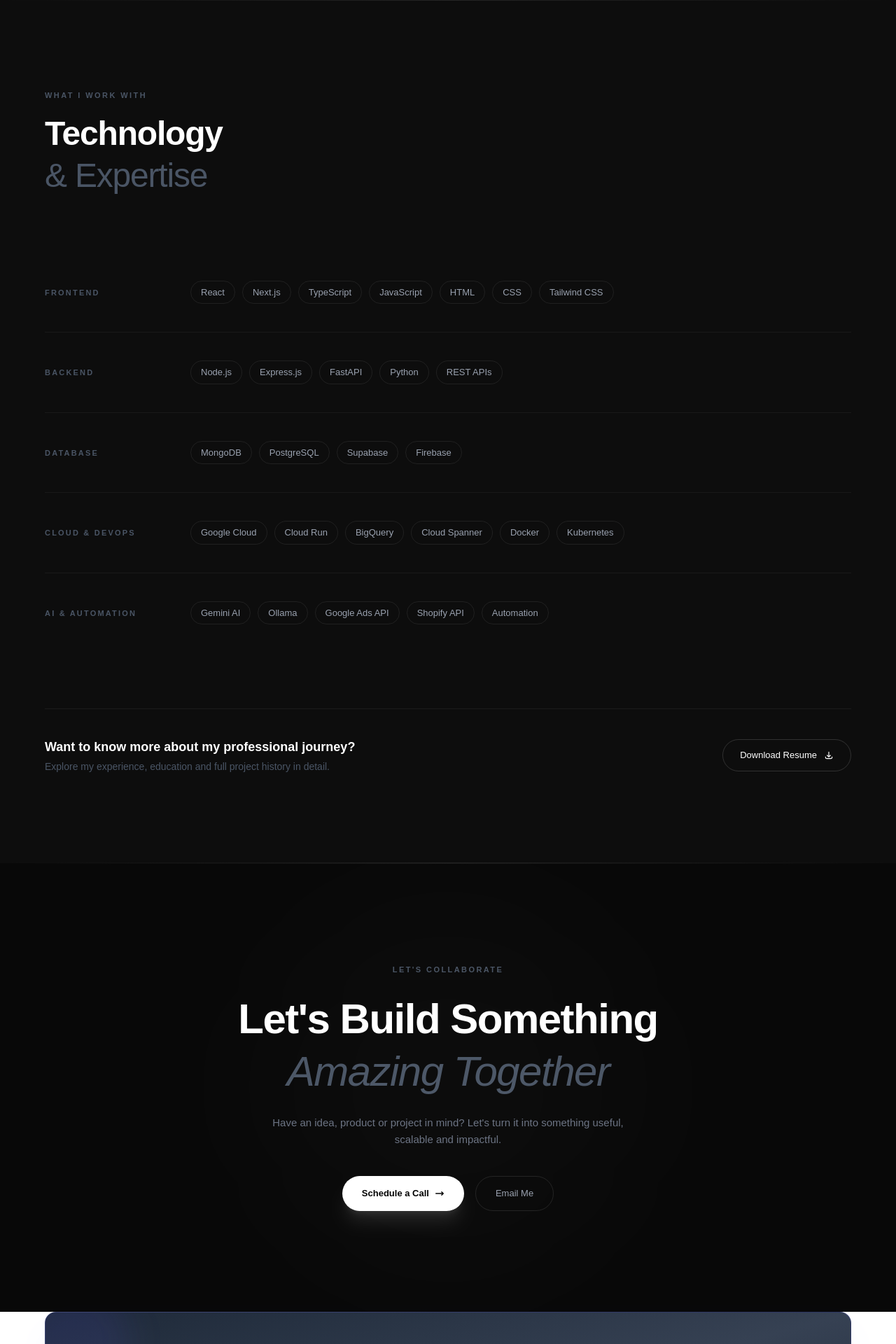
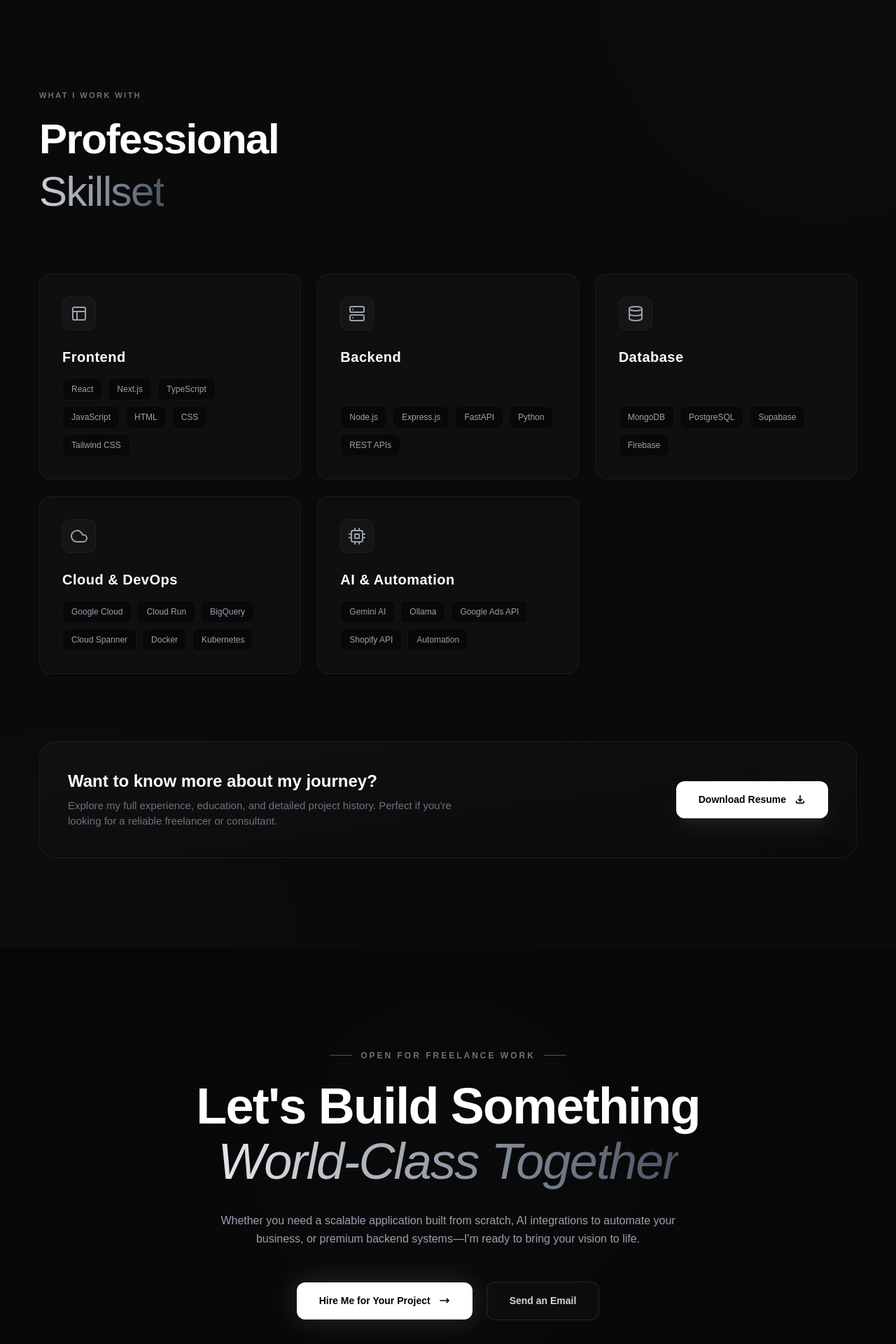
Before and after one commit to pappuyadav95230/my-portfolio, a Next.js app: page / in a window 1280 px wide. Shown: the part 800-2720 px from the top of the page at 70% size. Built offline with nearby package versions, Linux system fonts and the light colour scheme; a web font is replaced by a local one.

Commit message:
feat: add portfolio home page hero component and skills section with bento grid layout

```diff
--- a/app/page.tsx
+++ b/app/page.tsx
@@ -32,7 +32,7 @@
             quality={90}
             className="object-cover object-top"
             style={{
-              filter: "grayscale(100%) contrast(1.2) brightness(0.85)",
+              filter: "grayscale(100%) contrast(1.15) brightness(1.1)",
             }}
             sizes="46vw"
           />
@@ -89,12 +89,12 @@
               initial={{ opacity: 0, y: 16 }}
               animate={{ opacity: 1, y: 0 }}
               transition={{ duration: 0.7, delay: 0.12 }}
-              className="font-black leading-[1.05] tracking-tight text-white"
+              className="font-black leading-[1.05] tracking-tight text-gray-200"
               style={{ fontSize: "clamp(2.8rem, 5.5vw, 5.5rem)" }}
             >
               Turning Ideas into
               <br />
-              Digital Solutions
+              <span className="text-gray-400">Digital Solutions</span>
             </motion.h1>
 
             {/* Description */}
--- a/components/SkillsSection.tsx
+++ b/components/SkillsSection.tsx
@@ -1,101 +1,112 @@
 "use client";
 import { motion } from "framer-motion";
 import Link from "next/link";
+import { FiLayout, FiServer, FiDatabase, FiCloud, FiCpu } from "react-icons/fi";
 import { WorkTogether } from "./WorkTogether";
 
 const RESUME_LINK = "https://drive.google.com/file/d/14aulnauvOANFQxcqWzbnb53OCWNymLF5/view";
 
-// ── Tech stack organized by category (no progress bars)
+// ── Tech stack organized by category with icons
 const TECH_GROUPS = [
   {
     category: "Frontend",
+    icon: <FiLayout className="w-6 h-6" />,
     items: ["React", "Next.js", "TypeScript", "JavaScript", "HTML", "CSS", "Tailwind CSS"],
   },
   {
     category: "Backend",
+    icon: <FiServer className="w-6 h-6" />,
     items: ["Node.js", "Express.js", "FastAPI", "Python", "REST APIs"],
   },
   {
     category: "Database",
+    icon: <FiDatabase className="w-6 h-6" />,
     items: ["MongoDB", "PostgreSQL", "Supabase", "Firebase"],
   },
   {
     category: "Cloud & DevOps",
+    icon: <FiCloud className="w-6 h-6" />,
     items: ["Google Cloud", "Cloud Run", "BigQuery", "Cloud Spanner", "Docker", "Kubernetes"],
   },
   {
     category: "AI & Automation",
+    icon: <FiCpu className="w-6 h-6" />,
     items: ["Gemini AI", "Ollama", "Google Ads API", "Shopify API", "Automation"],
   },
 ];
 
 const containerVariants = {
   hidden: {},
-  show: { transition: { staggerChildren: 0.08 } },
+  show: { transition: { staggerChildren: 0.1 } },
 };
 const itemVariants = {
-  hidden: { opacity: 0, y: 16 },
-  show: { opacity: 1, y: 0, transition: { duration: 0.5 } },
+  hidden: { opacity: 0, y: 20 },
+  show: { opacity: 1, y: 0, transition: { duration: 0.6, ease: [0.16, 1, 0.3, 1] } },
 };
 
 const SkillsSection = () => {
   return (
     <>
       {/* ═══════════════════════════════════════════
-           TECHNOLOGY & EXPERTISE
+           TECHNOLOGY & EXPERTISE (Bento Grid Style)
       ═══════════════════════════════════════════ */}
       <section
         id="skills"
-        className="bg-[#0d0d0d] py-24 sm:py-32 relative overflow-hidden"
+        className="bg-[#0a0a0a] py-24 sm:py-32 relative overflow-hidden"
       >
-        {/* Top edge separator */}
-        <div className="absolute top-0 inset-x-0 h-px bg-gradient-to-r from-transparent via-white/10 to-transparent" />
-        <div className="absolute bottom-0 inset-x-0 h-px bg-gradient-to-r from-transparent via-white/8 to-transparent" />
+        {/* Subtle background glow */}
+        <div className="absolute top-0 right-0 w-[600px] h-[600px] bg-white/[0.015] blur-[100px] rounded-full pointer-events-none -translate-y-1/2 translate-x-1/3" />
+        <div className="absolute bottom-0 left-0 w-[600px] h-[600px] bg-white/[0.015] blur-[100px] rounded-full pointer-events-none translate-y-1/2 -translate-x-1/3" />
 
-        <div className="max-w-7xl mx-auto px-6 sm:px-10 lg:px-16">
+        <div className="max-w-7xl mx-auto px-8 lg:px-14 relative z-10">
           {/* Section header */}
           <motion.div
-            initial={{ opacity: 0, y: 16 }}
+            initial={{ opacity: 0, y: 20 }}
             whileInView={{ opacity: 1, y: 0 }}
             viewport={{ once: true }}
-            transition={{ duration: 0.6 }}
-            className="mb-16 sm:mb-20"
+            transition={{ duration: 0.7 }}
+            className="mb-16 sm:mb-20 text-center sm:text-left"
           >
-            <p className="text-[11px] uppercase tracking-[0.22em] text-gray-600 font-semibold mb-4">
+            <p className="text-[11px] uppercase tracking-[0.22em] text-gray-500 font-bold mb-4">
               What I work with
             </p>
-            <h2 className="text-3xl sm:text-4xl lg:text-5xl font-black text-white tracking-tight leading-tight">
-              Technology
+            <h2 className="text-4xl sm:text-5xl lg:text-6xl font-black text-white tracking-tight leading-tight">
+              Professional
               <br />
-              <span className="text-gray-600 font-light">&amp; Expertise</span>
+              <span className="text-transparent bg-clip-text bg-gradient-to-r from-gray-300 to-gray-600 font-light">Skillset</span>
             </h2>
           </motion.div>
 
-          {/* Tech groups — editorial list layout */}
+          {/* Tech groups — Premium Grid Layout */}
           <motion.div
             variants={containerVariants}
             initial="hidden"
             whileInView="show"
-            viewport={{ once: true, margin: "-60px" }}
-            className="space-y-0 divide-y divide-white/[0.05]"
+            viewport={{ once: true, margin: "-100px" }}
+            className="grid grid-cols-1 md:grid-cols-2 lg:grid-cols-3 gap-6"
           >
             {TECH_GROUPS.map((group) => (
               <motion.div
                 key={group.category}
                 variants={itemVariants}
-                className="py-8 sm:py-10 flex flex-col sm:flex-row sm:items-baseline gap-4 sm:gap-12 group"
+                className="group relative flex flex-col p-8 rounded-2xl bg-[#111111]/80 backdrop-blur-sm border border-white/[0.05] hover:bg-[#161616] hover:border-white/[0.12] transition-all duration-300"
               >
+                {/* Icon */}
+                <div className="w-12 h-12 rounded-xl bg-white/[0.03] border border-white/[0.05] flex items-center justify-center text-gray-400 group-hover:text-white group-hover:scale-110 transition-all duration-300 mb-6">
+                  {group.icon}
+                </div>
+
                 {/* Category label */}
-                <span className="text-[11px] uppercase tracking-[0.2em] text-gray-600 font-semibold w-40 shrink-0 pt-0.5">
+                <h3 className="text-xl font-bold text-white mb-4 tracking-wide group-hover:text-transparent group-hover:bg-clip-text group-hover:bg-gradient-to-r group-hover:from-white group-hover:to-gray-400 transition-all duration-300">
                   {group.category}
-                </span>
+                </h3>
 
                 {/* Pills */}
-                <div className="flex flex-wrap gap-2.5">
+                <div className="flex flex-wrap gap-2 mt-auto">
                   {group.items.map((item) => (
                     <span
                       key={item}
-                      className="px-3.5 py-1.5 text-[13px] font-medium text-gray-400 border border-white/[0.08] rounded-full hover:border-white/20 hover:text-gray-200 transition-all duration-200 cursor-default"
+                      className="px-3 py-1.5 text-[12px] font-medium text-gray-400 bg-black/40 border border-white/[0.04] rounded-lg group-hover:border-white/[0.1] group-hover:text-gray-200 transition-all duration-300"
                     >
                       {item}
                     </span>
@@ -111,24 +122,25 @@
             whileInView={{ opacity: 1, y: 0 }}
             viewport={{ once: true }}
             transition={{ duration: 0.6, delay: 0.3 }}
-            className="mt-16 sm:mt-20 pt-10 border-t border-white/[0.06] flex flex-col sm:flex-row items-start sm:items-center justify-between gap-6"
+            className="mt-16 sm:mt-24 p-8 sm:p-10 bg-gradient-to-br from-[#111111] to-[#0a0a0a] border border-white/[0.06] rounded-3xl flex flex-col md:flex-row items-center justify-between gap-8 text-center md:text-left relative overflow-hidden"
           >
-            <div>
-              <h3 className="text-lg font-semibold text-white mb-1">
-                Want to know more about my professional journey?
+            <div className="absolute top-0 right-0 w-32 h-32 bg-white/[0.02] blur-[40px] rounded-full pointer-events-none" />
+            <div className="relative z-10">
+              <h3 className="text-xl sm:text-2xl font-bold text-white mb-2">
+                Want to know more about my journey?
               </h3>
-              <p className="text-sm text-gray-600">
-                Explore my experience, education and full project history in detail.
+              <p className="text-[15px] text-gray-500 max-w-xl">
+                Explore my full experience, education, and detailed project history. Perfect if you're looking for a reliable freelancer or consultant.
               </p>
             </div>
             <Link
               href={RESUME_LINK}
               target="_blank"
               rel="noopener noreferrer"
-              className="group shrink-0 inline-flex items-center gap-2.5 px-6 py-3 text-[13px] font-medium text-white border border-white/15 rounded-full hover:border-white/35 hover:bg-white/4 transition-all duration-200 whitespace-nowrap"
+              className="group relative z-10 shrink-0 inline-flex items-center justify-center gap-3 px-8 py-4 text-[14px] font-bold text-black bg-white rounded-xl hover:scale-105 transition-all duration-300 shadow-xl shadow-white/5"
             >
               Download Resume
-              <svg className="w-3.5 h-3.5 group-hover:translate-y-0.5 transition-transform" fill="none" viewBox="0 0 24 24" stroke="currentColor" strokeWidth={2}>
+              <svg className="w-4 h-4 group-hover:translate-y-0.5 transition-transform" fill="none" viewBox="0 0 24 24" stroke="currentColor" strokeWidth={2.5}>
                 <path strokeLinecap="round" strokeLinejoin="round" d="M4 16v1a3 3 0 003 3h10a3 3 0 003-3v-1m-4-4l-4 4m0 0l-4-4m4 4V4" />
               </svg>
             </Link>
@@ -137,47 +149,47 @@
       </section>
 
       {/* ═══════════════════════════════════════════
-           CONTACT CTA (cinematic full-width)
+           FREELANCE CTA
       ═══════════════════════════════════════════ */}
-      <section className="bg-[#080808] py-24 sm:py-36 relative overflow-hidden">
-        <div className="absolute top-0 inset-x-0 h-px bg-gradient-to-r from-transparent via-white/8 to-transparent" />
+      <section className="bg-[#060606] py-24 sm:py-36 relative overflow-hidden border-t border-white/[0.02]">
         {/* Faint glow */}
-        <div className="absolute top-1/2 left-1/2 -translate-x-1/2 -translate-y-1/2 w-[600px] h-[600px] rounded-full bg-white/[0.02] blur-[120px] pointer-events-none" />
+        <div className="absolute top-1/2 left-1/2 -translate-x-1/2 -translate-y-1/2 w-[800px] h-[800px] rounded-full bg-white/[0.02] blur-[150px] pointer-events-none" />
 
-        <div className="max-w-7xl mx-auto px-6 sm:px-10 lg:px-16 text-center">
+        <div className="max-w-7xl mx-auto px-8 lg:px-14 text-center relative z-10">
           <motion.div
-            initial={{ opacity: 0, y: 20 }}
-            whileInView={{ opacity: 1, y: 0 }}
+            initial={{ opacity: 0, scale: 0.95 }}
+            whileInView={{ opacity: 1, scale: 1 }}
             viewport={{ once: true }}
-            transition={{ duration: 0.7 }}
+            transition={{ duration: 0.8, ease: "easeOut" }}
           >
-            <p className="text-[11px] uppercase tracking-[0.22em] text-gray-600 font-semibold mb-6">
-              Let's collaborate
+            <p className="text-[12px] uppercase tracking-[0.25em] text-gray-500 font-bold mb-6 flex items-center justify-center gap-3">
+              <span className="w-8 h-px bg-gray-600"></span>
+              Open for Freelance Work
+              <span className="w-8 h-px bg-gray-600"></span>
             </p>
-            <h2 className="text-4xl sm:text-5xl lg:text-6xl font-black text-white tracking-tight leading-tight max-w-3xl mx-auto">
+            <h2 className="text-4xl sm:text-5xl lg:text-7xl font-black text-white tracking-tight leading-[1.1] max-w-4xl mx-auto">
               Let's Build Something
               <br />
-              <span className="text-gray-600 font-light italic">Amazing Together</span>
+              <span className="text-transparent bg-clip-text bg-gradient-to-r from-gray-200 to-gray-600 font-light italic">World-Class Together</span>
             </h2>
-            <p className="mt-6 text-[15px] text-gray-500 max-w-lg mx-auto leading-relaxed">
-              Have an idea, product or project in mind? Let's turn it into something
-              useful, scalable and impactful.
+            <p className="mt-8 text-[16px] text-gray-400 max-w-2xl mx-auto leading-relaxed">
+              Whether you need a scalable application built from scratch, AI integrations to automate your business, or premium backend systems—I'm ready to bring your vision to life.
             </p>
-            <div className="mt-10 flex flex-wrap justify-center gap-4">
+            <div className="mt-12 flex flex-col sm:flex-row items-center justify-center gap-5">
               <Link
                 href="/contact"
-                className="group inline-flex items-center gap-2 px-7 py-3.5 bg-white text-black text-[13px] font-semibold rounded-full hover:bg-gray-100 transition-all duration-200 shadow-xl shadow-white/10"
+                className="w-full sm:w-auto group inline-flex items-center justify-center gap-3 px-8 py-4 bg-white text-black text-[14px] font-bold rounded-xl hover:bg-gray-100 hover:scale-105 transition-all duration-300 shadow-[0_0_40px_rgba(255,255,255,0.15)]"
               >
-                Schedule a Call
-                <svg className="w-3.5 h-3.5 group-hover:translate-x-0.5 transition-transform" fill="none" viewBox="0 0 24 24" stroke="currentColor" strokeWidth={2.5}>
+                Hire Me for Your Project
+                <svg className="w-4 h-4 group-hover:translate-x-1 transition-transform" fill="none" viewBox="0 0 24 24" stroke="currentColor" strokeWidth={2.5}>
                   <path strokeLinecap="round" strokeLinejoin="round" d="M17 8l4 4m0 0l-4 4m4-4H3" />
                 </svg>
               </Link>
               <a
                 href="mailto:610490papu@gmail.com"
-                className="inline-flex items-center gap-2 px-7 py-3.5 text-[13px] font-medium text-gray-400 hover:text-white border border-white/10 hover:border-white/25 rounded-full transition-all duration-200"
+                className="w-full sm:w-auto inline-flex items-center justify-center gap-2 px-8 py-4 text-[14px] font-semibold text-gray-300 hover:text-white border border-white/10 hover:border-white/30 rounded-xl bg-white/[0.02] hover:bg-white/[0.05] transition-all duration-300"
               >
-                Email Me
+                Send an Email
               </a>
             </div>
           </motion.div>
```
